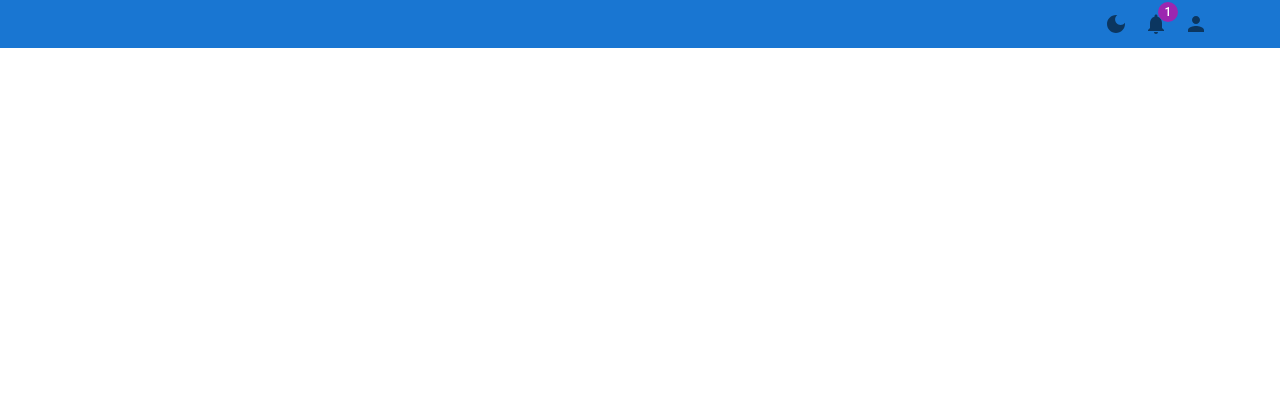
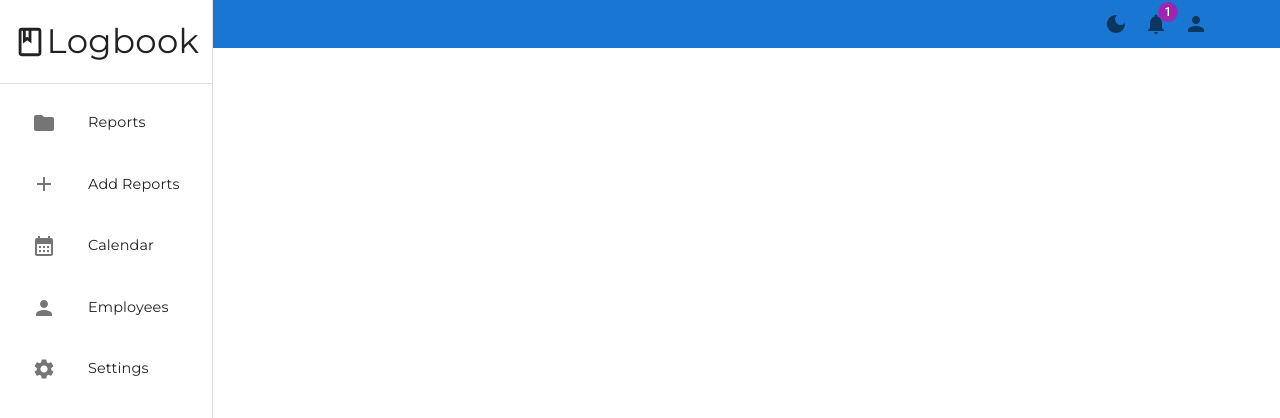
Before and after one commit to sbacanski0730/weather-and-hr-logbook-web, a React (Create React App) app: page / in a window 1280 px wide. Before the commit this address had no page. Shown: the top 418 px of the page. Built offline with nearby package versions, Linux system fonts and the light colour scheme; the HTML template or start-up script is replaced by a standard one.

Commit message:
Base of Sidebar
New routing system (react-router-v6).
Base for Sidebar (without styles) - work in progress.

```diff
--- a/package.json
+++ b/package.json
@@ -10,7 +10,7 @@
 		"react": "^18.2.0",
 		"react-dom": "^18.2.0",
 		"react-icons": "^4.4.0",
-    "react-router-dom": "^6.3.0",
+		"react-router-dom": "^6.4.0",
 		"react-scripts": "5.0.1",
 		"web-vitals": "^2.1.4"
 	},
--- a/src/App.js
+++ b/src/App.js
@@ -1,39 +1,79 @@
-import { BrowserRouter, Routes, Route } from 'react-router-dom';
+import {
+	BrowserRouter,
+	Routes,
+	Route,
+	RouterProvider,
+	createBrowserRouter,
+	createRoutesFromElements,
+	Outlet,
+} from 'react-router-dom';
 import CssBaseline from '@mui/material/CssBaseline';
 import RegisterPage from './pages/RegisterPage';
 import LoginPage from './pages/LoginPage';
 import Navbar from './components/Navbar/Navbar';
-import { Container } from '@mui/material';
+// import { Container } from '@mui/material';
 import { ThemeProvider } from '@mui/material';
 import { setTheme } from './utils/settingThemeValues.js';
+import Sidebar from './components/Sidebar/Sidebar';
 
 function App() {
 	const activeTheme = setTheme('light');
+
+	// https://www.youtube.com/watch?v=z0vaVoxMoSA
+	const authRouting = createBrowserRouter(
+		createRoutesFromElements(
+			<Route path='/' element={<Root navbar={false} />}>
+				<Route index path='login' element={<LoginPage />} />
+				<Route path='register' element={<RegisterPage />} />
+			</Route>
+		)
+	);
+	const normalRouting = createBrowserRouter(
+		createRoutesFromElements(
+			<Route path='/' element={<Root navbar={true} />}>
+				{/* <Route index path='/' element={<LoginPage />} /> */}
+			</Route>
+		)
+	);
 
 	return (
 		<>
 			<ThemeProvider theme={activeTheme}>
 				<CssBaseline />
-				<Container
+				{/* <Container
 					maxWidth={false}
 					sx={{
 						width: '100vw',
 						height: '100vh',
 					}}
-				>
-					<BrowserRouter>
+				> */}
+				<RouterProvider router={authRouting} />
+				<RouterProvider router={normalRouting} />
+				{/* <BrowserRouter>
 						<Routes>
 							<Route path='/login' exact element={<LoginPage />} />
 							<Route path='/register' exact element={<RegisterPage />} />
 						</Routes>
 					</BrowserRouter>
+
 					<BrowserRouter>
 						<Navbar />
-					</BrowserRouter>
-				</Container>
+						<Routes></Routes>
+					</BrowserRouter> */}
+				{/* </Container> */}
 			</ThemeProvider>
 		</>
 	);
 }
 
+const Root = ({ navbar }) => {
+	return (
+		<>
+			{navbar ? <Navbar /> : null}
+			{navbar ? <Sidebar /> : null}
+			<Outlet />
+		</>
+	);
+};
+
 export default App;
--- /dev/null
+++ b/src/components/Sidebar/Sidebar.jsx
@@ -0,0 +1,97 @@
+import React, { useState } from 'react';
+import { Box, Typography, Drawer, Icon, SvgIcon, Divider } from '@mui/material';
+import {
+	List,
+	ListItem,
+	ListItemIcon,
+	ListItemText,
+	ListItemButton,
+} from '@mui/material';
+import BookOutlinedIcon from '@mui/icons-material/BookOutlined';
+import FolderIcon from '@mui/icons-material/Folder';
+import AddIcon from '@mui/icons-material/Add';
+import CalendarMonthIcon from '@mui/icons-material/CalendarMonth';
+import PersonIcon from '@mui/icons-material/Person';
+import SettingsIcon from '@mui/icons-material/Settings';
+
+const Sidebar = () => {
+	return (
+		<>
+			<Drawer
+				variant='permanent'
+				anchor='left'
+				// sx={{
+				// 	width: '40px',
+				// 	whiteSpace: 'nowrap',
+				// }}
+			>
+				<Box
+					sx={{
+						// width: '240px',
+						// whiteSpace: 'nowrap'
+						display: 'flex',
+						alignItems: 'center',
+						justifyContent: 'center',
+						py: 2,
+						// border: 1,
+					}}
+				>
+					<SvgIcon sx={{ fontSize: '34px' }}>
+						<BookOutlinedIcon />
+					</SvgIcon>
+					<Typography
+						// variant='h3'
+						sx={{ fontSize: '34px' }}
+					>
+						Logbook
+					</Typography>
+				</Box>
+				<Divider />
+				<List>
+					<ListItem>
+						<ListItemButton>
+							<ListItemIcon>
+								<FolderIcon />
+							</ListItemIcon>
+							<ListItemText primary='Reports' />
+						</ListItemButton>
+					</ListItem>
+					<ListItem>
+						<ListItemButton>
+							<ListItemIcon>
+								<AddIcon />
+							</ListItemIcon>
+							<ListItemText primary='Add Reports' />
+						</ListItemButton>
+					</ListItem>
+					<ListItem>
+						<ListItemButton>
+							<ListItemIcon>
+								<CalendarMonthIcon />
+							</ListItemIcon>
+							<ListItemText primary='Calendar' />
+						</ListItemButton>
+					</ListItem>
+					<ListItem>
+						<ListItemButton>
+							<ListItemIcon>
+								<PersonIcon />
+							</ListItemIcon>
+							<ListItemText primary='Employees' />
+						</ListItemButton>
+					</ListItem>
+					<ListItem>
+						<ListItemButton>
+							<ListItemIcon>
+								<SettingsIcon />
+							</ListItemIcon>
+							<ListItemText primary='Settings' />
+						</ListItemButton>
+					</ListItem>
+				</List>
+			</Drawer>
+		</>
+	);
+};
+
+export default Sidebar;
```
Also changed, not shown: 1 other file (tests, documents, lock files or other folders). Lines whose indentation alone changed are shown as unchanged.
